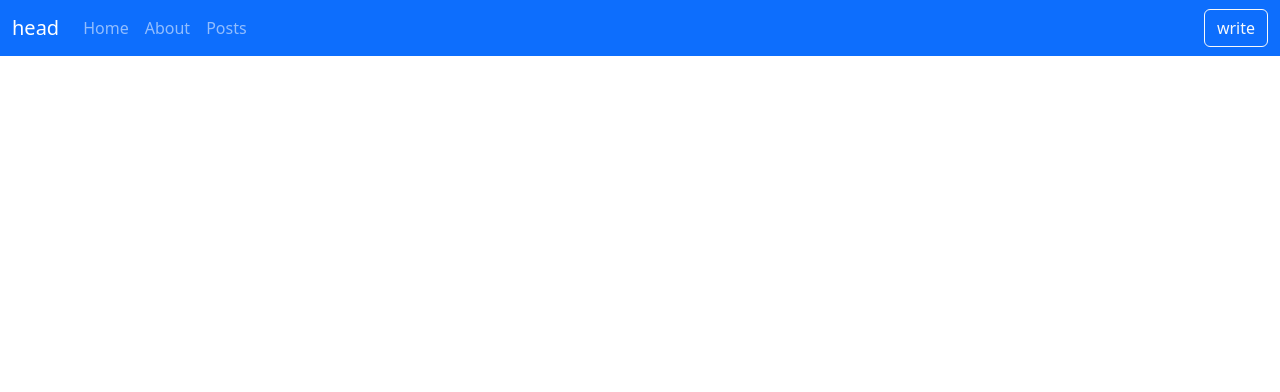
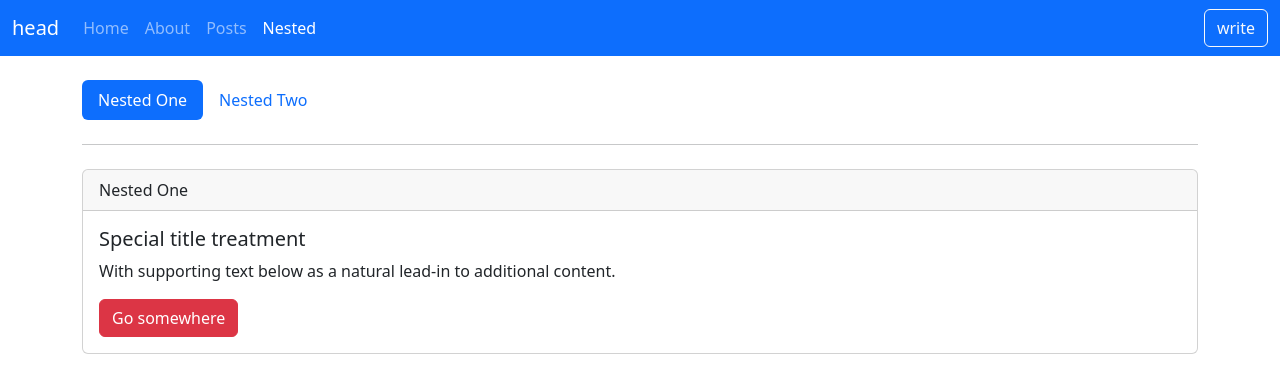
Before and after one commit to sanghyeonJ/vueGym, a Vue app: page /nested/one in a window 1280 px wide. Shown: the top 392 px of the page. Built offline with nearby package versions, Linux system fonts and the light colour scheme.

Commit message:
중첩라우터

```diff
--- a/src/layouts/TheHeader.vue
+++ b/src/layouts/TheHeader.vue
@@ -31,6 +31,11 @@
                 >Posts</RouterLink
               >
             </li>
+            <li class="nav-item">
+              <RouterLink class="nav-link" active-class="active" to="/nested"
+                >Nested</RouterLink
+              >
+            </li>
           </ul>
           <div class="d-flex" role="search">
             <button class="btn btn-outline-light" @click="goPage">write</button>
--- /dev/null
+++ b/src/views/NotFoundView.vue
@@ -0,0 +1,17 @@
+<template>
+  <div class="text-center py-5">
+    <h1>Oops!</h1>
+    <h2>404 Not Found</h2>
+    <div class="text-muted">요청한 페이지를 찾을 수 없습니다.</div>
+    <div class="mt-4">
+      <RouterLink to="/">
+        <button class="btn btn-primary">home</button>
+      </RouterLink>
+    </div>
+    {{ $route }}
+  </div>
+</template>
+
+<script setup></script>
+
+<style scoped></style>
--- /dev/null
+++ b/src/views/nested/NestedHomeView.vue
@@ -0,0 +1,12 @@
+<template>
+  <div class="card">
+    <div class="card-header">Nested Home</div>
+    <div class="card-body">
+      <h1 class="card-title">Nested Home</h1>
+    </div>
+  </div>
+</template>
+
+<script setup></script>
+
+<style lang="scss" scoped></style>
--- /dev/null
+++ b/src/views/nested/NestedOneView.vue
@@ -0,0 +1,16 @@
+<template>
+  <div class="card">
+    <div class="card-header">Nested One</div>
+    <div class="card-body">
+      <h5 class="card-title">Special title treatment</h5>
+      <p class="card-text">
+        With supporting text below as a natural lead-in to additional content.
+      </p>
+      <a href="#" class="btn btn-danger">Go somewhere</a>
+    </div>
+  </div>
+</template>
+
+<script setup></script>
+
+<style lang="scss" scoped></style>
--- /dev/null
+++ b/src/views/nested/NestedTwoView.vue
@@ -0,0 +1,16 @@
+<template>
+  <div class="card">
+    <div class="card-header">Nested Two</div>
+    <div class="card-body">
+      <h5 class="card-title">Special title treatment</h5>
+      <p class="card-text">
+        With supporting text below as a natural lead-in to additional content.
+      </p>
+      <a href="#" class="btn btn-warning">Go somewhere</a>
+    </div>
+  </div>
+</template>
+
+<script setup></script>
+
+<style lang="scss" scoped></style>
--- /dev/null
+++ b/src/views/nested/NestedView.vue
@@ -0,0 +1,20 @@
+<template>
+  <div>
+    <ul class="nav nav-pills">
+      <li class="nav-item">
+        <!-- replace: true => 라우터 이동 시 현재 페이지를 기록하지 않음 -->
+        <RouterLink class="nav-link" :to="{name: 'nestedOneName', replace: true}" active-class="active">Nested One</RouterLink>
+      </li>
+      <li class="nav-item">
+        <RouterLink class="nav-link" :to="{name: 'nestedTwoName', replace: true}" active-class="active">Nested Two</RouterLink>
+      </li>
+    </ul>
+  </div>
+  <hr class="my-4" />
+  <RouterView></RouterView>
+  <!-- TheView 하위의 라우터 뷰 내에서 NestedView 컴포넌트에서 라우터 뷰를 사용할 수 있음 (중첩된 라우터) -->
+</template>
+
+<script setup></script>
+
+<style scoped></style>
```
Also changed, not shown: src/router/index.js (+14 -0 lines).
